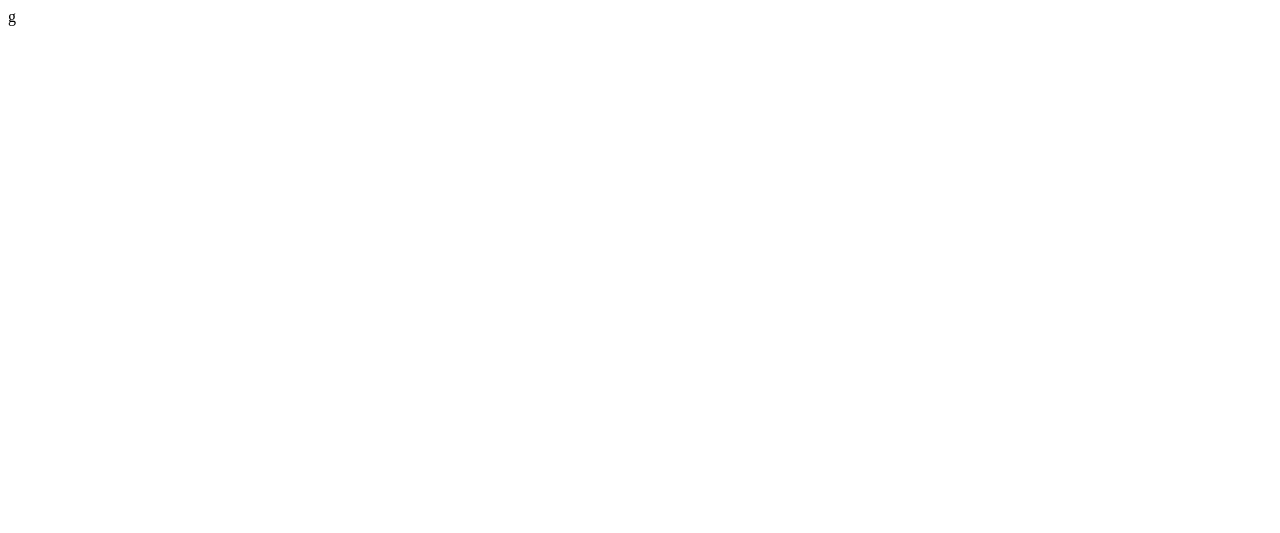
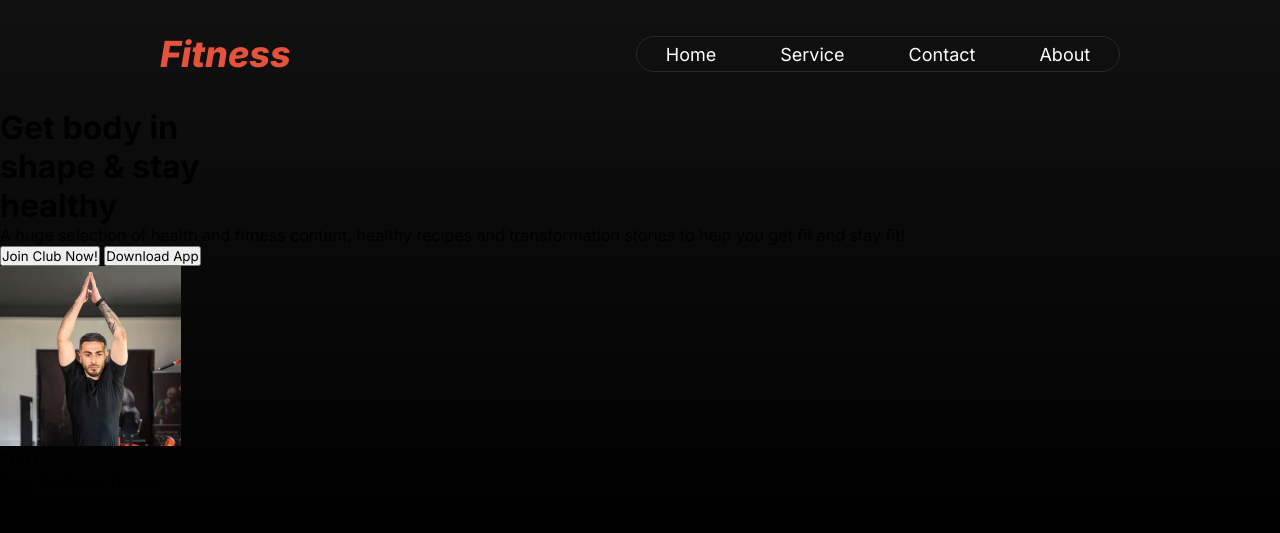
Before and after one commit to moman01/varsatile-ui, a plain HTML site: page index.html in a window 1280 px wide. Drawn offline with Linux system fonts and the light colour scheme; a web font is replaced by a local one.

Commit message:
nav bar added

```diff
--- a/index.html
+++ b/index.html
@@ -9,8 +9,32 @@
 </head>
 <body>
     <header>
-     g
+     <nav>
+        <h1>Fitness</h1>
+        <ul>
+            <li class="nav-item"><a href="#">Home</a></li>
+            <li class="nav-item"><a href="#">Service</a></li>
+            <li class="nav-item"><a href="#">Contact</a></li>
+            <li class="nav-item"><a href="#">About</a></li>
+        </ul>
+     </nav>
+<div class="banner">
+    <div class="banner-content">
+        <h1>Get body in <br> shape & stay <br> healthy</h1>
+        <p>A huge selection of health and fitness content, healthy recipes and transformation stories to help you get fit and stay
+        fit!</p>
+        <button>Join Club Now!</button>
+        <button>Download App</button>
+    </div>
+</div>
+<div class="bannerimage">
+    <img src="./images/image 2.png" alt="" srcset="">
+    <p>500+ <br>Free Workout Videos</p>
+    <p>350+ <br>Video tutorial</p>
+</div>
+
     </header>
+
     <main>
 
     </main>
--- a/style.css
+++ b/style.css
@@ -0,0 +1,58 @@
+@import url('https://fonts.googleapis.com/css2?family=Inter:ital,opsz,wght@0,14..32,100..900;1,14..32,100..900&display=swap');
+
+@import url('https://fonts.cdnfonts.com/css/miama');
+
+
+*{
+    margin: 0;
+    padding: 0;
+    box-sizing: border-box;
+     font-family: "Inter",'Miama', sans-serif;
+}
+body{
+     background: #000;
+}
+header{
+    background: linear-gradient(180deg, #111 0%, rgba(119, 119, 119, 0.00) 100%);
+}
+nav{
+    width: 75%;
+    margin: 0 auto;
+    padding: 2em 0;
+    display: flex;
+    justify-content: space-between;
+    align-items: center;
+}
+nav h1{
+    color: #E6533C;
+font-family: Inter;
+font-size: 36px;
+font-style: italic;
+font-weight: 800;
+}
+ul{
+
+    display: flex;
+padding: .4em 0.8em;
+align-items: center;
+justify-content: space-between;
+gap: 2em;
+border-radius: 39px;
+border: 1px solid rgba(255, 255, 255, 0.10);
+
+}
+.nav-item{
+    list-style-type: none;
+}
+.nav-item a{
+    text-decoration: none;
+    color: #FFF;
+font-size: 18px;
+font-weight: 400;
+padding: 16px;
+}
+.nav-item :hover{
+    border-radius: 46px;
+background: #E6533C;
+padding: 8px 16px ;
+}
```
Also changed, not shown: Group 21.svg (added), images/trainer6.png.
